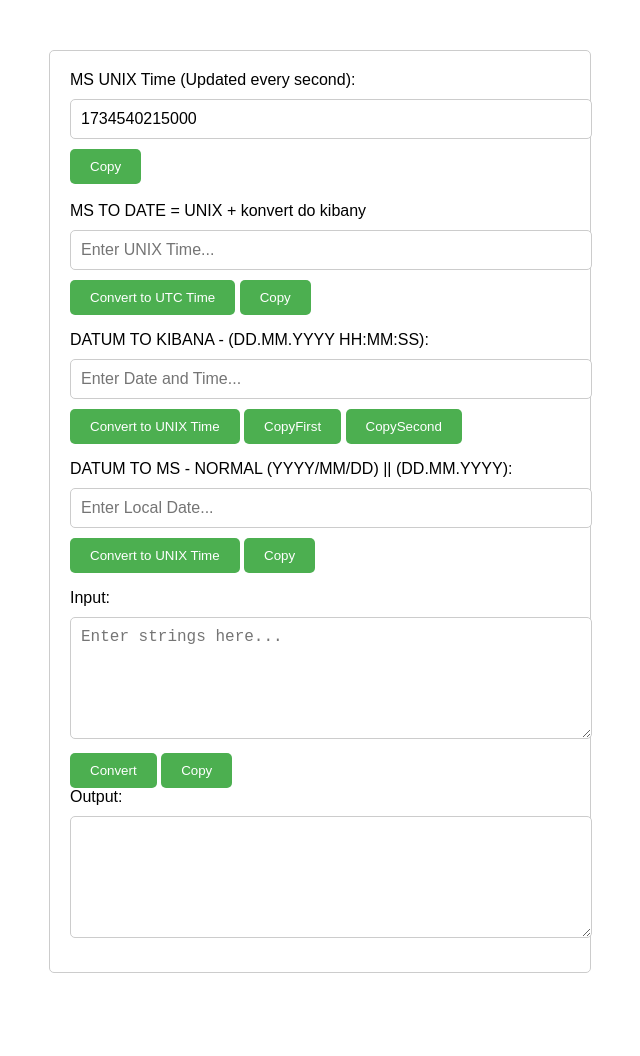
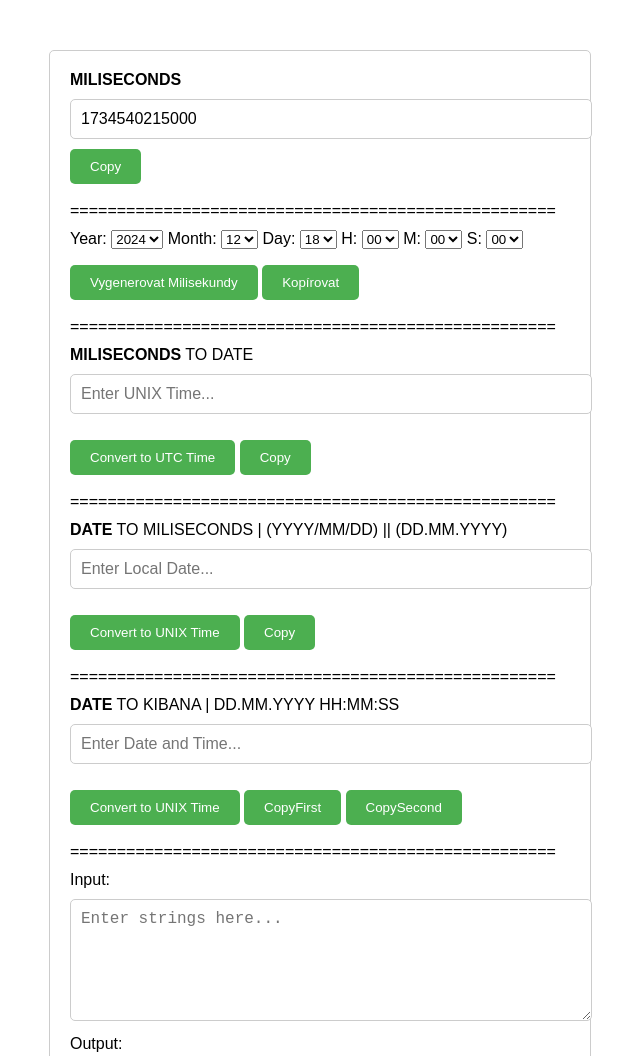
Before and after one commit to ludekcz/CurrentMs, a plain HTML site: page html/currentms.html in a window 1280 px wide. Shown: the top 1056 px of the page, without its empty margins (320-960 px from the left). Before the commit the page ends 1023 px from the top, so only its background shows below. Drawn offline with Linux system fonts and the light colour scheme.

Commit message:
fix(CurrentMS): PridaniPoleProDatum+OpravaLabelu+PrehlednostOverview

```diff
--- a/html/currentms.html
+++ b/html/currentms.html
@@ -10,38 +10,61 @@
 <body>
 
 <div class='container'>
-    <label for='unixTime2'>MS UNIX Time (Updated every second):</label>
+
+    <!-- MILISEKUNDY -->
+    <label for='unixTime2'><b>MILISECONDS</b></label>
     <div>
         <input type='text' id='unixTime2' readonly>
         <button onclick='copyUnixTime()'>Copy</button>
     </div>
     <br>
+    <label>====================================================</label>
+    <!-- VÝBĚR DATUMU-->
+    <div id="datetimePicker">
+        Year: <select id="year"></select>
+        Month: <select id="month"></select>
+        Day: <select id="day"></select>
+        H: <select id="hour"></select>
+        M: <select id="minute"></select>
+        S: <select id="second"></select>
+    </div>
+    <p id="generatedMilliseconds"></p>
+    <button onclick="generateMilliseconds()">Vygenerovat Milisekundy</button>
+    <button onclick="copyGeneratedMilliseconds()">Kopírovat</button><br><br>
 
-    <label for='unixTime'>MS TO DATE = UNIX + konvert do kibany</label>
+    <label>====================================================</label>
+
+    <label for='unixTime'><b>MILISECONDS</b> TO DATE</label>
     <input type='text' id='unixTime' placeholder='Enter UNIX Time...'>
+    <p id='convertedUTCTime'></p>
     <button onclick='convertToUTC()'>Convert to UTC Time</button>
-    <button onclick='copyconvertToUTC()'>Copy</button>
-    <p id='convertedUTCTime'></p>
+    <button onclick='copyconvertToUTC()'>Copy</button><br><br>
 
-    <label for='customDateTime'>DATUM TO KIBANA - (DD.MM.YYYY HH:MM:SS):</label>
+    <label>====================================================</label>
+
+    <label for='localDate'><b>DATE</b> TO MILISECONDS | (YYYY/MM/DD) || (DD.MM.YYYY)</label>
+    <input type='text' id='localDate' placeholder='Enter Local Date...'>
+    <p id='convertedLocalTime'></p>
+    <button onclick='convertToLocalTime()'>Convert to UNIX Time</button>
+    <button onclick='copyconvertToLocalTime()'>Copy</button><br><br>
+
+    <label>====================================================</label>
+
+    <label for='customDateTime'><b>DATE</b> TO KIBANA | DD.MM.YYYY HH:MM:SS</label>
     <input type='text' id='customDateTime' placeholder='Enter Date and Time...'>
+    <p id='convertedUnixTime'></p>
+    <p id='getFormattedDateTime2'></p>
     <button onclick='convertToUnixTime()'>Convert to UNIX Time</button>
     <button onclick='copyconvertToUnixTime()'>CopyFirst</button>
-    <button onclick='copyconvertToUnixTime2()'>CopySecond</button>
-    <p id='convertedUnixTime'></p>
-    <p id='getFormattedDateTime2'></p>
+    <button onclick='copyconvertToUnixTime2()'>CopySecond</button><br><br>
 
-    <label for='localDate'>DATUM TO MS - NORMAL (YYYY/MM/DD) || (DD.MM.YYYY):</label>
-    <input type='text' id='localDate' placeholder='Enter Local Date...'>
-    <button onclick='convertToLocalTime()'>Convert to UNIX Time</button>
-    <button onclick='copyconvertToLocalTime()'>Copy</button>
-    <p id='convertedLocalTime'></p>
+    <label>====================================================</label>
 
     <label for='inputText'>Input:</label>
     <textarea id='inputText' placeholder='Enter strings here...' spellcheck='false'></textarea>
+    <label for='outputText'>Output:</label>
     <button onclick='convertToStrings()'>Convert</button>
-    <button onclick='copyconvertToStrings()'>Copy</button>
-    <label for='outputText'>Output:</label>
+    <button onclick='copyconvertToStrings()'>Copy</button><br><br>
     <textarea id='outputText' readonly spellcheck='false'></textarea>
 </div>
 </body>
--- a/js/time.js
+++ b/js/time.js
@@ -1,29 +1,115 @@
-function copyUnixTime() {
-    var unixTimeInput = document.getElementById('unixTime2');
+document.addEventListener("DOMContentLoaded", function() {
+    function populateSelectors() {
+        const currentDate = new Date();
+        const currentYear = currentDate.getFullYear();
+        const currentMonth = currentDate.getMonth();
+        const currentDay = currentDate.getDate();
+        const currentHour = currentDate.getHours();
+        const currentMinute = currentDate.getMinutes();
+        const currentSecond = currentDate.getSeconds();
 
-    // Select the text in the input element
-    unixTimeInput.select();
-    unixTimeInput.setSelectionRange(0, 99999); /* For mobile devices */
+        const yearSelect = document.getElementById("year");
+        const monthSelect = document.getElementById("month");
+        const daySelect = document.getElementById("day");
+        const hourSelect = document.getElementById("hour");
+        const minuteSelect = document.getElementById("minute");
+        const secondSelect = document.getElementById("second");
 
-    // Copy the selected text
-    document.execCommand('copy');
+        for (let i = currentYear - 50; i <= currentYear + 50; i++) {
+            const option = document.createElement("option");
+            option.value = i;
+            option.textContent = i;
+            yearSelect.appendChild(option);
+        }
 
-    // Deselect the input element
-    unixTimeInput.setSelectionRange(0, 0);
-}
+        for (let i = 1; i <= 12; i++) {
+            const option = document.createElement("option");
+            option.value = i - 1; // měsíc je v JavaScriptu 0-indexovaný
+            option.textContent = i;
+            monthSelect.appendChild(option);
+        }
 
-    // Function to update the UNIX time every second
-    setInterval(function() {
-    document.getElementById('unixTime2').value = Math.floor(Date.now());
-}, 1000);
+        for (let i = 0; i < 24; i++) {
+            const option = document.createElement("option");
+            option.value = i;
+            option.textContent = ("0" + i).slice(-2);
+            hourSelect.appendChild(option);
+        }
 
+        for (let i = 0; i < 60; i++) {
+            const option = document.createElement("option");
+            option.value = i;
+            option.textContent = ("0" + i).slice(-2);
+            minuteSelect.appendChild(option);
+            secondSelect.appendChild(option.cloneNode(true)); // Sekundy kopírujeme
+        }
 
-    function convertToUTC() {
+        yearSelect.value = currentYear;
+        monthSelect.value = currentMonth;
+        updateDays(currentYear, currentMonth);
+        daySelect.value = currentDay;
+        hourSelect.value = 0;
+        minuteSelect.value = 0;
+        secondSelect.value = 0;
+    }
+
+    function updateDays(year, month) {
+        const daySelect = document.getElementById("day");
+
+        const daysInMonth = new Date(year, month, 0).getDate();
+
+        daySelect.innerHTML = "";
+
+        for (let i = 1; i <= daysInMonth; i++) {
+            const option = document.createElement("option");
+            option.value = i;
+            option.textContent = i;
+            daySelect.appendChild(option);
+        }
+    }
+
+    window.generateMilliseconds = function() {
+        const year = parseInt(document.getElementById("year").value);
+        const month = parseInt(document.getElementById("month").value);
+        const day = parseInt(document.getElementById("day").value);
+        const hour = parseInt(document.getElementById("hour").value);
+        const minute = parseInt(document.getElementById("minute").value);
+        const second = parseInt(document.getElementById("second").value);
+
+        const selectedDate = new Date(year, month, day, hour, minute, second);
+        const milliseconds = selectedDate.getTime();
+
+        document.getElementById("generatedMilliseconds").textContent = `Milliseconds: ${milliseconds}`;
+    }
+
+    window.copyGeneratedMilliseconds = function() {
+        const milliseconds = document.getElementById("generatedMilliseconds").textContent.split(": ")[1];
+        navigator.clipboard.writeText(milliseconds).then(() => {
+            console.log("Milliseconds copied to clipboard");
+        });
+    }
+
+    populateSelectors();
+
+    document.getElementById("year").addEventListener("change", () => {
+        const year = parseInt(document.getElementById("year").value);
+        const month = parseInt(document.getElementById("month").value);
+        updateDays(year, month);
+    });
+
+    document.getElementById("month").addEventListener("change", () => {
+        const year = parseInt(document.getElementById("year").value);
+        const month = parseInt(document.getElementById("month").value);
+        updateDays(year, month);
+    });
+});
+
+function convertToUTC() {
     var milisekundy = parseInt(document.getElementById('unixTime').value);
     var datum = new Date(milisekundy);
 
-    var den = ("0" + datum.getDate()).slice(-2); // Přidáváme nulu dopředu pro jednociferná čísla
-    var mesic = ("0" + (datum.getMonth() + 1)).slice(-2); // Přidáváme nulu dopředu pro jednociferná čísla
+    var den = ("0" + datum.getDate()).slice(-2);
+    var mesic = ("0" + (datum.getMonth() + 1)).slice(-2);
     var rok = datum.getFullYear();
     var hodina = ("0" + datum.getHours()).slice(-2);
     var minuta = ("0" + datum.getMinutes()).slice(-2);
@@ -32,22 +118,43 @@ function copyUnixTime() {
     var formatovanyDatum = den + '.' + mesic + '.' + rok + ' ' + hodina + ':' + minuta + ':' + sekunda;
     document.getElementById('convertedUTCTime').textContent = formatovanyDatum;
 }
+
+function copyUnixTime() {
+    var unixTimeInput = document.getElementById('unixTime2');
+
+    unixTimeInput.select();
+    unixTimeInput.setSelectionRange(0, 99999); /* For mobile devices */
+
+    document.execCommand('copy');
+
+    unixTimeInput.setSelectionRange(0, 0);
+}
+
+window.onload = function() {
+    setInterval(function() {
+        const unixInput = document.getElementById('unixTime2');
+        if (unixInput) {
+            unixInput.value = Math.floor(Date.now());
+        } else {
+            console.error("Element with ID 'unixTime2' not found.");
+        }
+    }, 1000);
+};
+
+
+
     function copyconvertToUTC() {
     var convertedUTCTime = document.getElementById('convertedUTCTime').textContent;
 
-    // Vytvoření dočasného vstupního elementu typu text
     var tempInput = document.createElement("input");
     tempInput.value = convertedUTCTime;
     document.body.appendChild(tempInput);
 
-    // Výběr textu v dočasném vstupním elementu
     tempInput.select();
     tempInput.setSelectionRange(0, 99999); /* Pro mobilní zařízení */
 
-    // Kopírování vybraného textu
     document.execCommand('copy');
 
-    // Odstranění dočasného vstupního elementu
     document.body.removeChild(tempInput);
 }
 
@@ -55,7 +162,6 @@ function copyUnixTime() {
     var localDateString = document.getElementById('localDate').value.trim();
     var localDateParts;
 
-    // Použití regulárního výrazu pro rozdělení data podle jednotlivých částí
     var regex = /(\d{2}).(\d{2}).(\d{4})(?:\s?@?\s?(\d{2}):(\d{2}):(\d{2})\.?(\d{3})?)?/;
     var match = localDateString.match(regex);
 
@@ -68,13 +174,11 @@ function copyUnixTime() {
     var seconds = match[6] ? parseInt(match[6]) : 0;
     var milliseconds = match[7] ? parseInt(match[7]) : 0;
 
-    // Vytvoření nového objektu Date s použitím zadaného data
     var localDate = new Date(year, month, day, hours, minutes, seconds, milliseconds);
 
-    // Získání počtu milisekund z nově vytvořeného objektu Date
     var resultMilliseconds = localDate.getTime();
 
-    document.getElementById('convertedLocalTime').textContent = "Converted time in milliseconds: " + resultMilliseconds;
+    document.getElementById('convertedLocalTime').textContent = resultMilliseconds;
 } else {
     console.error("Neznámý formát data");
 }
@@ -83,19 +187,15 @@ function copyUnixTime() {
     function copyconvertToLocalTime() {
     var convertedUTCTime = document.getElementById('convertedLocalTime').textContent;
 
-    // Vytvoření dočasného vstupního elementu typu text
     var tempInput = document.createElement("input");
     tempInput.value = convertedUTCTime;
     document.body.appendChild(tempInput);
 
-    // Výběr textu v dočasném vstupním elementu
     tempInput.select();
     tempInput.setSelectionRange(0, 99999); /* Pro mobilní zařízení */
 
-    // Kopírování vybraného textu
     document.execCommand('copy');
 
-    // Odstranění dočasného vstupního elementu
     document.body.removeChild(tempInput);
 }
 
@@ -114,16 +214,14 @@ function copyUnixTime() {
     return;
 }
     var day = parseInt(dateParts[0]);
-    var month = parseInt(dateParts[1]) - 1; // Months are zero-indexed
+    var month = parseInt(dateParts[1]) - 1; // měsíce začínají od 0
     var year = parseInt(dateParts[2]);
     var hours = parseInt(timeParts[0]);
     var minutes = parseInt(timeParts[1]);
     var seconds = parseInt(timeParts[2]);
 
-    // Create a Date object using the local time components
     var localDate = new Date(year, month, day, hours, minutes, seconds);
 
-    // Convert local date to UNIX time in seconds
     var unixTimeInSeconds = Math.floor(localDate.getTime() / 1000);
 
     var formattedDateTime1 = getFormattedDateTime(unixTimeInSeconds);
@@ -135,37 +233,29 @@ function copyUnixTime() {
     function copyconvertToUnixTime() {
     var convertedUTCTime = document.getElementById('convertedUnixTime').textContent;
 
-    // Vytvoření dočasného vstupního elementu typu text
     var tempInput = document.createElement("input");
     tempInput.value = convertedUTCTime;
     document.body.appendChild(tempInput);
 
-    // Výběr textu v dočasném vstupním elementu
     tempInput.select();
     tempInput.setSelectionRange(0, 99999); /* Pro mobilní zařízení */
 
-    // Kopírování vybraného textu
     document.execCommand('copy');
 
-    // Odstranění dočasného vstupního elementu
     document.body.removeChild(tempInput);
 }
     function copyconvertToUnixTime2() {
     var convertedUTCTime = document.getElementById('getFormattedDateTime2').textContent;
 
-    // Vytvoření dočasného vstupního elementu typu text
     var tempInput = document.createElement("input");
     tempInput.value = convertedUTCTime;
     document.body.appendChild(tempInput);
 
-    // Výběr textu v dočasném vstupním elementu
     tempInput.select();
     tempInput.setSelectionRange(0, 99999); /* Pro mobilní zařízení */
 
-    // Kopírování vybraného textu
     document.execCommand('copy');
 
-    // Odstranění dočasného vstupního elementu
     document.body.removeChild(tempInput);
 }
 
@@ -212,18 +302,14 @@ function copyUnixTime() {
     function copyconvertToStrings() {
     var convertedUTCTime = document.getElementById('outputText').textContent;
 
-    // Vytvoření dočasného vstupního elementu typu text
     var tempInput = document.createElement("input");
     tempInput.value = convertedUTCTime;
     document.body.appendChild(tempInput);
 
-    // Výběr textu v dočasném vstupním elementu
     tempInput.select();
     tempInput.setSelectionRange(0, 99999); /* Pro mobilní zařízení */
 
-    // Kopírování vybraného textu
     document.execCommand('copy');
 
-    // Odstranění dočasného vstupního elementu
     document.body.removeChild(tempInput);
 }
```
